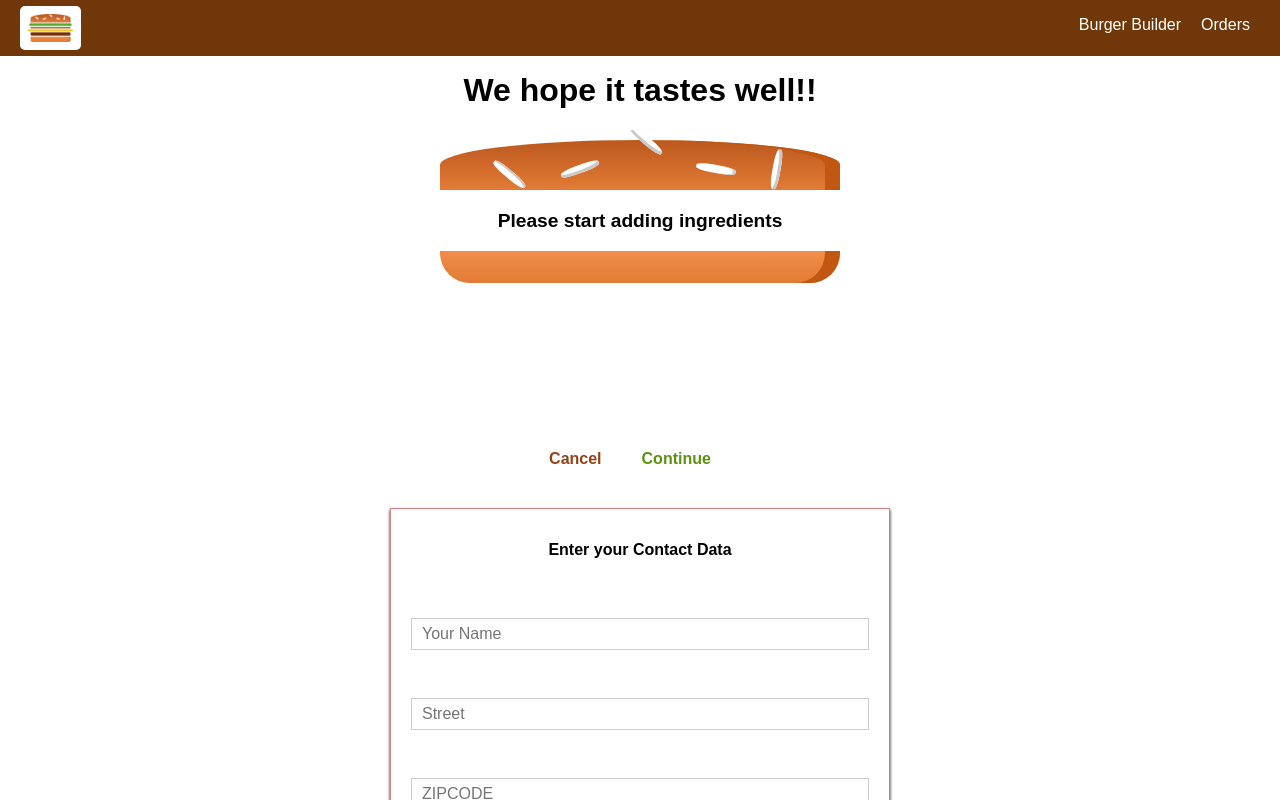
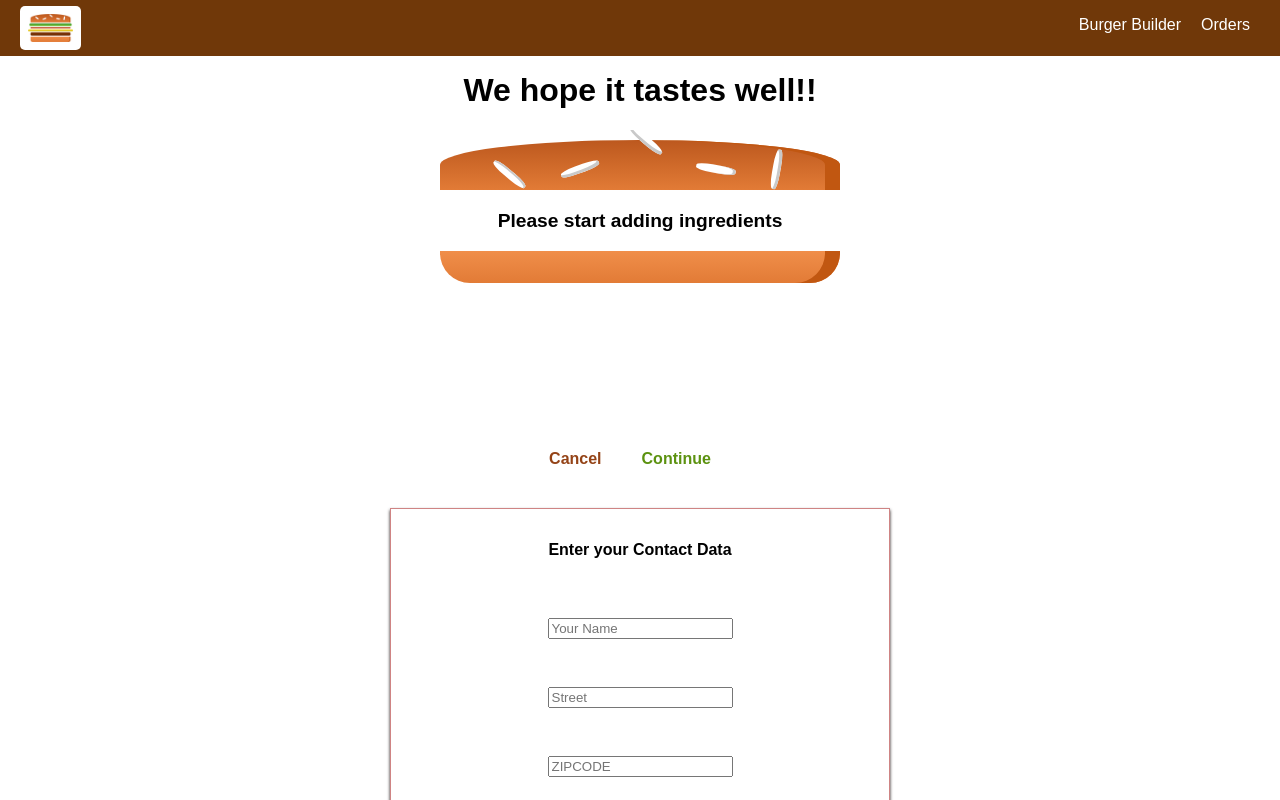
Before and after one commit to saiful-dev/Burger-Builder-Project-ReactJS-, a React app: page /checkout in a window 1280 px wide. Both pictures are taken after a click on the button "Continue". Shown: the top 800 px of the page. Built offline with nearby package versions, Linux system fonts and the light colour scheme.

Commit message:
comple form & validation

```diff
--- a/src/components/UI/Button/Button.css
+++ b/src/components/UI/Button/Button.css
@@ -14,7 +14,10 @@
     margin-left: 0;
     padding-left: 0;
 }
-
+.Button:disabled{
+    color: #ccc;
+    cursor:not-allowed;
+}
 .Success {
     color: #5C9210;
 }
--- a/src/components/UI/Button/Button.js
+++ b/src/components/UI/Button/Button.js
@@ -7,6 +7,7 @@ const button =(props)=>(
 
     <button
         //classes={}
+        disabled={props.disabled}
         className={['Button',props.btnType].join(' ')}
         onClick={props.clicked} >
 
--- a/src/components/UI/Input/Input.css
+++ b/src/components/UI/Input/Input.css
@@ -24,3 +24,8 @@
     outline: none;
     background-color: #ccc;
 }
+
+.Invalid{
+    border: 1px solid rgb(236, 15, 15);
+    background-color: #f5a5a5;
+}
--- a/src/components/UI/Input/Input.js
+++ b/src/components/UI/Input/Input.js
@@ -6,9 +6,14 @@ import './Input.css'
 const input=(props)=>{
     let inputElement=null;
 
+    const inputClasses=[inputElement];
+    if(props.invalid && props.shouldValidate && props.touched){
+        inputClasses.push('Invalid');
+    }
+
     switch(props.elementType){
         case('input'):
-            inputElement= <input className='InputElement'
+            inputElement= <input className={inputClasses.join(' ')}
             {...props.elementConfig}
             value={props.value}
             onChange={props.changed}
@@ -16,7 +21,7 @@ const input=(props)=>{
             break;
         case('textarea'):
             inputElement=<textarea
-            className='InputElement'
+            className={inputClasses.join(' ')}
             {...props.elementConfig}
             value={props.value}
             onChange={props.changed}
@@ -24,7 +29,7 @@ const input=(props)=>{
             break;
         case('select'):
             inputElement=(
-                <select className='InputElement'
+                <select className={inputClasses.join(' ')}
                 value={props.value}
                 onChange={props.changed}
                 >
@@ -40,7 +45,7 @@ const input=(props)=>{
             break;
         default:
             inputElement=<input
-                className='InputElement'
+                className={inputClasses.join(' ')}
                 {...props.elementConfig}
                 value={props.value}
                 onChange={props.changed}
--- a/src/containers/Checkout/ContactData/ContactData.js
+++ b/src/containers/Checkout/ContactData/ContactData.js
@@ -6,6 +6,7 @@ import Axios from '../../../AxiosOrder';
 
 import Input from '../../../components/UI/Input/Input';
 import './ContactData.css';
+import { is } from '@babel/types';
 
 
 class ContactData extends Component{
@@ -19,7 +20,12 @@ state={
                 type:'text',
                 placeholder:'Your Name',
             },
-            value:''
+            value:'',
+            validation:{
+                required: true
+            },
+            valid: false,
+            touched:false,
         },
         street: {
             elementType: 'input',
@@ -27,7 +33,13 @@ state={
                 type:'text',
                 placeholder:'Street',
             },
-            value:''
+            value:'',
+            validation:{
+                required: true
+            },
+            valid: false,
+            touched:false,
+
         },
         zipcode: {
             elementType: 'input',
@@ -35,7 +47,14 @@ state={
                 type:'text',
                 placeholder:'ZIPCODE',
             },
-            value:''
+            value:'',
+            validation:{
+                required: true,
+                minLength:5,
+                maxLength:5,
+            },
+            valid: false,
+            touched:false,
         },
         country: {
             elementType: 'input',
@@ -43,7 +62,12 @@ state={
                 type:'text',
                 placeholder:'Country',
             },
-            value:''
+            value:'',
+            validation:{
+                required: true
+            },
+            valid: false,
+            touched:false,
         },
         email: {
             elementType: 'input',
@@ -51,7 +75,12 @@ state={
                 type:'text',
                 placeholder:'E-mail',
             },
-            value:''
+            value:'',
+            validation:{
+                required: true
+            },
+            valid: false,
+            touched:false,
         },
         deliveryMethod: {
             elementType: 'select',
@@ -61,9 +90,13 @@ state={
                     {value:'cheapest', displayValue:'Cheapest'}
                 ]
             },
-            value:''
+            value:'fastest', //by default
+            //validation:{}, //handling validation error
+            valid:true,
+
         },
     },
+    formIsValid:false,
     loading:false,
 
 }
@@ -100,6 +133,28 @@ OrderHandler=(event)=>{
                 this.setState({loading: false});
             });
 }
+
+checkValidity(value,rules){
+
+    let isValid=true;
+    if(!rules){ //for delivaryMethod error handle, bcz where we havn't validation rules
+        return true;
+    }
+    if(rules.required){
+        isValid=value.trim() !=='' && isValid; //trim removes empty space before and after
+    }
+    if(rules.minLength){
+        isValid=value.length >=  rules.minLength && isValid;
+    }
+    if(rules.maxLength){
+        isValid=value.length <=  rules.maxLength && isValid;
+    }
+
+    return isValid;
+
+}
+
+
 inputChangedHandler=(event,inputIdentifier)=>{// we update input field based on user input
     //console.log(event.target.value);
     const updatedOrderForm={ //just copy orderfrom object
@@ -110,8 +165,20 @@ inputChangedHandler=(event,inputIdentifier)=>{// we update input field based on
             ...updatedOrderForm[inputIdentifier]
     }
     updatedFormElement.value=event.target.value;
+    //check validity
+    updatedFormElement.valid=this.checkValidity(updatedFormElement.value,updatedFormElement.validation);
+    updatedFormElement.touched=true;
+    // just see the effect
+    console.log(updatedFormElement);
     updatedOrderForm[inputIdentifier]=updatedFormElement;
-    this.setState({OrderFrom:updatedOrderForm});
+    // just for check overall form validation
+    let formIsValid=true;
+    for(let inputIdentifier in updatedOrderForm){
+        formIsValid= updatedOrderForm[inputIdentifier].valid && formIsValid
+    }
+
+
+    this.setState({OrderFrom:updatedOrderForm, formIsValid: formIsValid});
 }
 
 render(){
@@ -134,6 +201,9 @@ render(){
                         elementType={formElement.config.elementType}
                         elementConfig={formElement.config.elementConfig}
                         value={formElement.config.value}
+                        invalid={!formElement.config.valid}
+                        shouldValidate={formElement.config.validation}
+                        touched={formElement.config.touched}
                         changed={(event)=>this.inputChangedHandler(event,formElement.id)}
                     />
                 ))
@@ -143,7 +213,7 @@ render(){
             <Input inputtype="input" type="email" name="eame" placeholder="Your Mail"/>
             <Input inputtype="input" type="text" name="street" placeholder="Your street"/>
             <Input inputtype="input" type="text" name="postal" placeholder="postal code"/>  */}
-            <Button  btnType="Success">ORDER</Button>
+            <Button  btnType="Success" disabled={!this.state.formIsValid}>ORDER</Button>
             </form>
     );
     if(this.state.loading){
```
